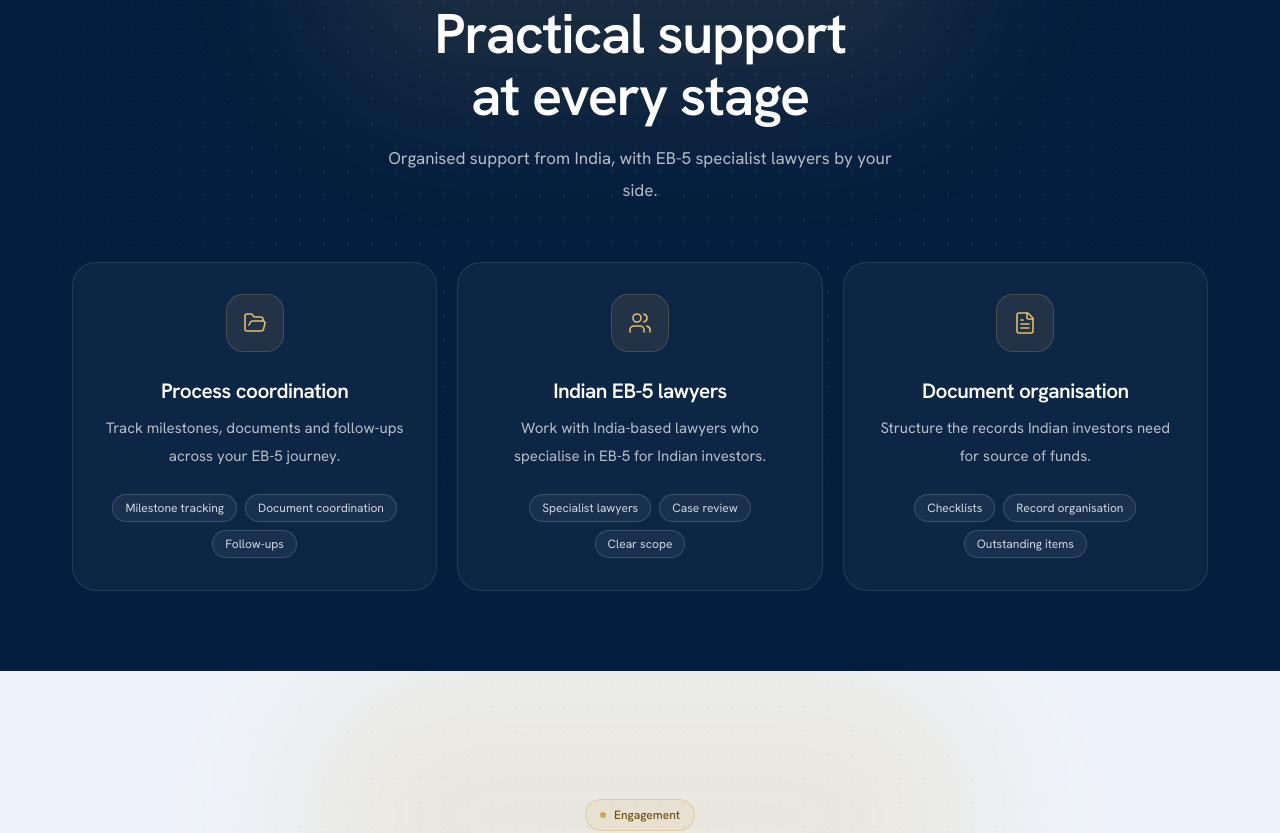
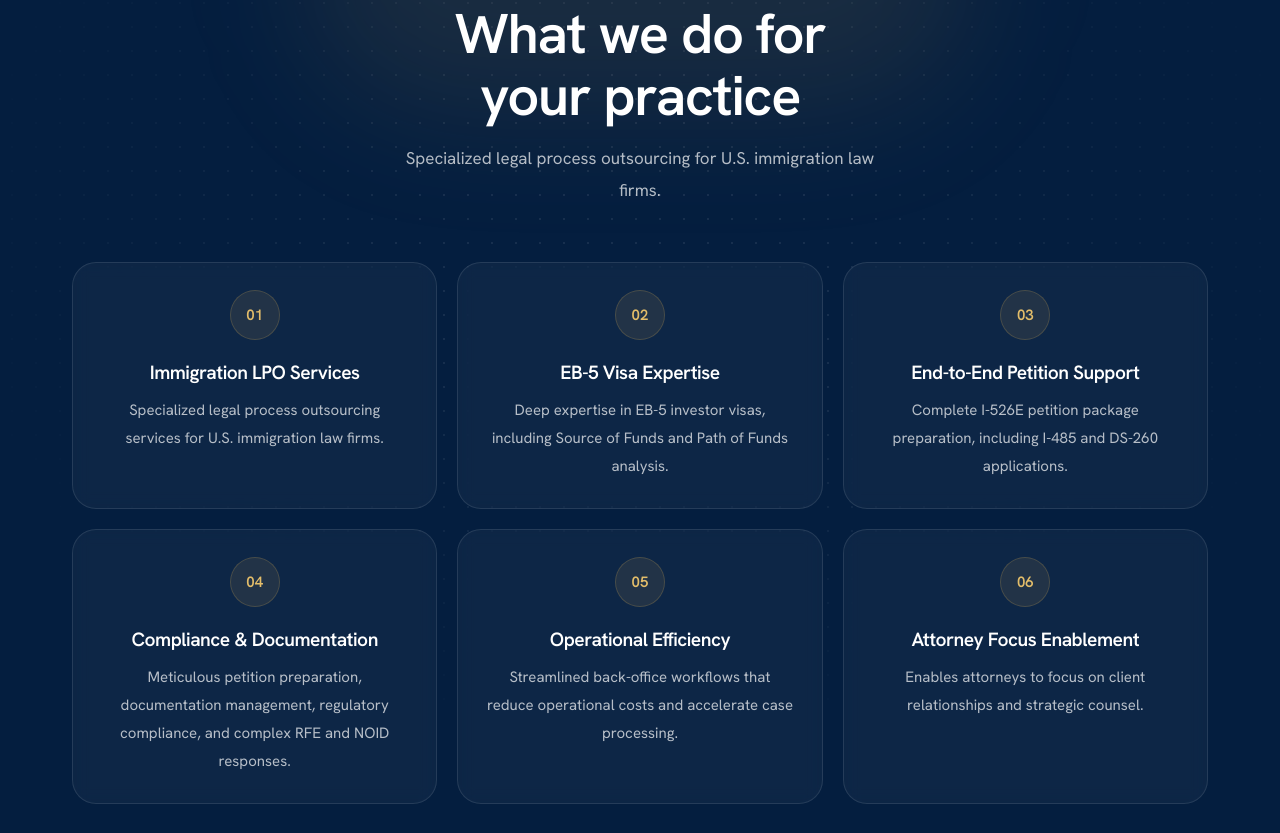
Before and after one commit to AjeetSingh2016/eb-5-project-2026, a Next.js app: page / in a window 1280 px wide. Shown: the part 977-1810 px from the top of the page. Built offline with nearby package versions, Linux system fonts and the light colour scheme.

Commit message:
content swap

```diff
--- a/src/components/LandingPage.tsx
+++ b/src/components/LandingPage.tsx
@@ -29,14 +29,8 @@ import {
   ShieldCheck,
   X,
   FileText,
-  Users,
-  FolderOpen,
   Quote,
-  MapPin,
-  Scale,
   MessageCircle,
-  Layers,
-  Clock,
   Lock,
   RefreshCw,
   Send,
@@ -51,16 +45,15 @@ import {
   questionsWorthAsking,
   faqs,
   testimonials,
-  aboutIntro,
-  aboutPoints,
-  aboutRoles,
+  aboutLead,
+  aboutBlocks,
+  aboutPillars,
   engagementIntro,
   engagementSteps,
   feesNote,
   feeModels,
 } from "@/data/content";
 
-const iconMap = { FolderOpen, Users, FileText } as const;
 
 /* ---------- Tokens ---------- */
 const ease = [0.22, 1, 0.36, 1] as const;
@@ -586,8 +579,7 @@ function Hero() {
 
 /* ---------------------- ABOUT ---------------------- */
 
-const aboutIconMap = { MapPin, MessageCircle, Clock } as const;
-const roleIconMap = { Layers, Scale, ShieldCheck } as const;
+const pillarIconMap = { Check, ShieldCheck, Lock } as const;
 
 function About() {
   const reduce = useReducedMotion();
@@ -595,57 +587,46 @@ function About() {
   return (
     <Section id="about" className="bg-[#041e3f]" dark>
       <Reveal>
-        <SectionHeading light tag="About us" description={aboutIntro}>
-          Based in India, built for Indian investors
+        <SectionHeading light tag="About us">
+          A Trusted Partner in Immigration Operations
         </SectionHeading>
       </Reveal>
 
-      {/* Who does what: three roles joined by arrows */}
-      <Reveal className="mb-5">
-        <div className="grid divide-y divide-white/10 rounded-3xl border border-white/10 bg-white/[0.04] backdrop-blur-sm md:grid-cols-3 md:divide-x md:divide-y-0">
-          {aboutRoles.map((role, i) => {
-            const Icon = roleIconMap[role.icon];
+      <Reveal className="mx-auto mb-5 max-w-3xl">
+        <p className="text-balance text-center text-[1.05rem] leading-8 text-white/90 sm:text-[1.25rem] sm:leading-9">
+          {aboutLead}
+        </p>
+      </Reveal>
+
+      <div className="mx-auto grid max-w-4xl gap-4 md:grid-cols-2 md:gap-5">
+        {aboutBlocks.map((block, i) => (
+          <Reveal key={block.title} delay={i * 0.1} className="h-full">
+            <motion.div
+              whileHover={reduce ? undefined : { y: -4 }}
+              transition={{ duration: 0.3 }}
+              className="h-full rounded-3xl border border-white/10 bg-white/[0.04] p-6 backdrop-blur-sm transition-[border-color,background-color] hover:border-[#d4a853]/40 hover:bg-white/[0.07] sm:p-8"
+            >
+              <h3 className="text-[1.15rem] font-semibold tracking-tight text-white">{block.title}</h3>
+              <p className="mt-2 text-[15px] leading-7 text-white/70">{block.text}</p>
+            </motion.div>
+          </Reveal>
+        ))}
+      </div>
+
+      <Reveal delay={0.2} className="mt-8 flex flex-wrap justify-center gap-3">
+        {aboutPillars.map((pillar) => {
+          const Icon = pillarIconMap[pillar.icon];
           return (
-              <div key={role.title} className="relative flex flex-col items-center px-6 py-8 text-center sm:py-10">
-                <span className="flex h-12 w-12 items-center justify-center rounded-full bg-[#d4a853]/10 text-[#e3bd6a] ring-1 ring-[#d4a853]/30">
-                  <Icon size={22} strokeWidth={1.6} aria-hidden />
+            <span
+              key={pillar.label}
+              className="inline-flex items-center gap-2 rounded-full border border-[#d4a853]/30 bg-[#d4a853]/10 px-4 py-2 text-[14px] font-medium text-white"
+            >
+              <Icon size={15} strokeWidth={1.8} className="text-[#e3bd6a]" aria-hidden />
+              {pillar.label}
             </span>
-                <h3 className="mt-5 text-[1.4rem] font-semibold tracking-tight text-white sm:text-[1.6rem]">
-                  {role.title}
-                </h3>
-                <p className="mt-1.5 text-[15px] leading-6 text-white/65">{role.text}</p>
-                {i < aboutRoles.length - 1 && (
-                  <span
-                    aria-hidden
-                    className="absolute right-0 top-1/2 z-10 hidden h-8 w-8 -translate-y-1/2 translate-x-1/2 items-center justify-center rounded-full border border-white/15 bg-[#041e3f] text-[#e3bd6a] md:flex"
-                  >
-                    <ArrowRight size={14} />
-                  </span>
-                )}
-              </div>
           );
         })}
-        </div>
       </Reveal>
-
-      <div className="grid gap-4 md:grid-cols-3 md:gap-5">
-        {aboutPoints.map((point, i) => {
-          const Icon = aboutIconMap[point.icon];
-          return (
-            <Reveal key={point.title} delay={i * 0.09} className="h-full">
-              <motion.div
-                whileHover={reduce ? undefined : { y: -5 }}
-                transition={{ duration: 0.3 }}
-                className="flex h-full flex-col items-center rounded-3xl border border-white/10 bg-white/[0.04] p-6 text-center backdrop-blur-sm transition hover:border-[#d4a853]/40 hover:bg-white/[0.07] lg:p-8"
-              >
-                <Icon size={22} strokeWidth={1.6} className="text-[#e3bd6a]" aria-hidden />
-                <h3 className="mt-4 text-[1.15rem] font-semibold tracking-tight text-white">{point.title}</h3>
-                <p className="mt-2 text-[15px] leading-7 text-white/70">{point.text}</p>
-              </motion.div>
-            </Reveal>
-          );
-        })}
-      </div>
     </Section>
   );
 }
@@ -660,50 +641,35 @@ function Services() {
       <Reveal>
         <SectionHeading
           light
-          tag="What we do"
-          description="Organised support from India, with EB-5 specialist lawyers by your side."
+          tag="Services"
+          description="Specialized legal process outsourcing for U.S. immigration law firms."
         >
-          Practical support at every stage
+          What we do for your practice
         </SectionHeading>
       </Reveal>
 
-      <div className="grid gap-5 md:grid-cols-3">
-        {services.map((service, i) => {
-          const Icon = iconMap[service.icon];
-          return (
-            <Reveal key={service.title} delay={i * 0.09} className="h-full">
+      <div className="grid gap-4 sm:grid-cols-2 sm:gap-5 lg:grid-cols-3">
+        {services.map((service, i) => (
+          <Reveal key={service.title} delay={(i % 3) * 0.08} className="h-full">
             <motion.article
-                whileHover={reduce ? undefined : { y: -6 }}
+              whileHover={reduce ? undefined : { y: -5 }}
               transition={{ duration: 0.3 }}
-                className="group relative flex h-full flex-col items-center overflow-hidden rounded-3xl border border-white/10 bg-white/[0.04] p-6 text-center backdrop-blur-sm transition-[border-color,background-color] hover:border-[#d4a853]/40 hover:bg-white/[0.07] lg:p-8"
+              className="group relative flex h-full flex-col items-center overflow-hidden rounded-3xl border border-white/10 bg-white/[0.04] p-6 text-center backdrop-blur-sm transition-[border-color,background-color] hover:border-[#d4a853]/40 hover:bg-white/[0.07] lg:p-7"
             >
               <span
                 aria-hidden
                 className="absolute inset-x-8 top-0 h-px origin-center scale-x-0 bg-gradient-to-r from-transparent via-[#d4a853] to-transparent transition-transform duration-500 group-hover:scale-x-100"
               />
-                <div className="flex h-14 w-14 items-center justify-center rounded-2xl bg-[#d4a853]/10 text-[#e3bd6a] ring-1 ring-[#d4a853]/30">
-                  <Icon size={24} strokeWidth={1.6} aria-hidden />
-                </div>
-                <h3 className="mt-6 text-[1.3rem] font-semibold tracking-tight text-white">
+              <span className="flex h-12 w-12 items-center justify-center rounded-full bg-[#d4a853]/10 text-[15px] font-semibold tabular-nums text-[#e3bd6a] ring-1 ring-[#d4a853]/30">
+                {String(i + 1).padStart(2, "0")}
+              </span>
+              <h3 className="mt-5 text-[1.2rem] font-semibold tracking-tight text-white">
                 {service.title}
               </h3>
-                <p className="mt-2 flex-1 text-[15px] leading-7 text-white/70">
-                  {service.text}
-                </p>
-                <ul className="mt-6 flex flex-wrap justify-center gap-2">
-                  {service.detail.map((item) => (
-                    <li
-                      key={item}
-                      className="rounded-full border border-white/15 bg-white/[0.05] px-3 py-1 text-[12px] text-white/80"
-                    >
-                      {item}
-                    </li>
-                  ))}
-                </ul>
+              <p className="mt-2 text-[15px] leading-7 text-white/70">{service.text}</p>
             </motion.article>
           </Reveal>
-          );
-        })}
+        ))}
       </div>
     </Section>
   );
--- a/src/data/content.ts
+++ b/src/data/content.ts
@@ -8,51 +8,50 @@ export const navItems = [
   ["FAQ", "#faq"],
 ] as const;
 
-export const aboutIntro =
-  "Local support and specialist lawyers who work with Indian investors every day.";
+export const aboutLead =
+  "We deliver specialized legal process outsourcing services to U.S. immigration law firms handling EB-5 investor visas, H-1B employment-based petitions, and L-1 intra-company transfer cases.";
 
-export const aboutRoles = [
-  { icon: "Layers", title: "We organise", text: "Documents, milestones and follow-ups." },
-  { icon: "Scale", title: "Lawyers advise", text: "India-based EB-5 specialists." },
-  { icon: "ShieldCheck", title: "You decide", text: "Every choice stays yours." },
+export const aboutBlocks = [
+  {
+    title: "Our expertise",
+    text: "Our team combines deep expertise in immigration law with meticulous attention to petition preparation, documentation management, and regulatory compliance.",
+  },
+  {
+    title: "How we partner",
+    text: "We partner with law firms to streamline back-office workflows, reduce operational costs, and accelerate case processing – enabling attorneys to focus on client relationships and strategic counsel.",
+  },
 ] as const;
 
-export const aboutPoints = [
-  {
-    icon: "MapPin",
-    title: "Based in India",
-    text: "A team that understands Indian banking, documents and timelines.",
-  },
-  {
-    icon: "MessageCircle",
-    title: "Plain communication",
-    text: "Clear scope, fees in writing and straight answers.",
-  },
-  {
-    icon: "Clock",
-    title: "Your pace",
-    text: "Start with a conversation, not documents. No pressure to decide.",
-  },
+export const aboutPillars = [
+  { icon: "Check", label: "Accuracy" },
+  { icon: "ShieldCheck", label: "Integrity" },
+  { icon: "Lock", label: "Confidentiality" },
 ] as const;
 
 export const services = [
   {
-    icon: "FolderOpen",
-    title: "Process coordination",
-    text: "Track milestones, documents and follow-ups across your EB-5 journey.",
-    detail: ["Milestone tracking", "Document coordination", "Follow-ups"],
+    title: "Immigration LPO Services",
+    text: "Specialized legal process outsourcing services for U.S. immigration law firms.",
   },
   {
-    icon: "Users",
-    title: "Indian EB-5 lawyers",
-    text: "Work with India-based lawyers who specialise in EB-5 for Indian investors.",
-    detail: ["Specialist lawyers", "Case review", "Clear scope"],
+    title: "EB-5 Visa Expertise",
+    text: "Deep expertise in EB-5 investor visas, including Source of Funds and Path of Funds analysis.",
   },
   {
-    icon: "FileText",
-    title: "Document organisation",
-    text: "Structure the records Indian investors need for source of funds.",
-    detail: ["Checklists", "Record organisation", "Outstanding items"],
+    title: "End-to-End Petition Support",
+    text: "Complete I-526E petition package preparation, including I-485 and DS-260 applications.",
+  },
+  {
+    title: "Compliance & Documentation",
+    text: "Meticulous petition preparation, documentation management, regulatory compliance, and complex RFE and NOID responses.",
+  },
+  {
+    title: "Operational Efficiency",
+    text: "Streamlined back-office workflows that reduce operational costs and accelerate case processing.",
+  },
+  {
+    title: "Attorney Focus Enablement",
+    text: "Enables attorneys to focus on client relationships and strategic counsel.",
   },
 ] as const;
 
```
Lines whose indentation alone changed are shown as unchanged.
